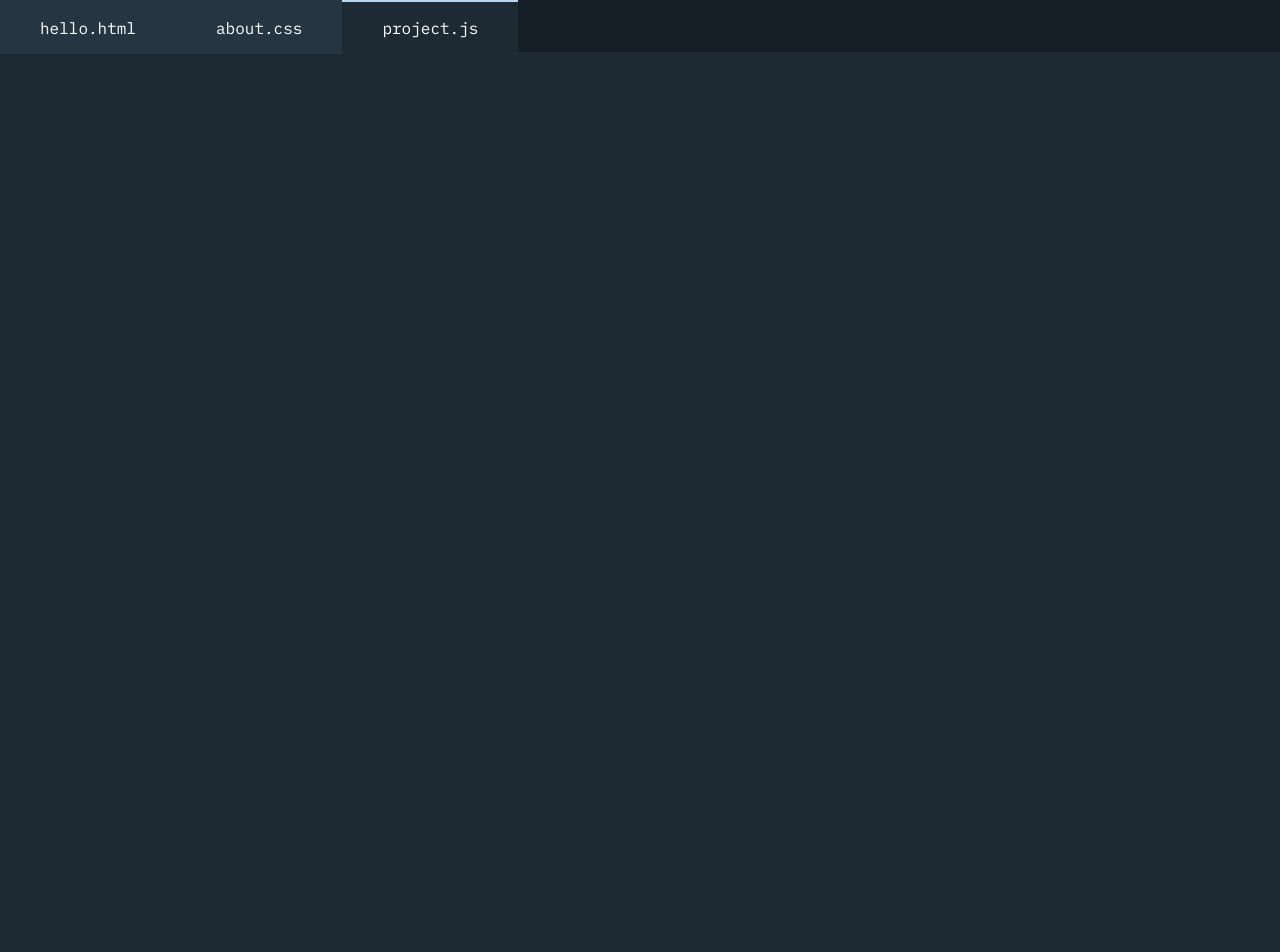
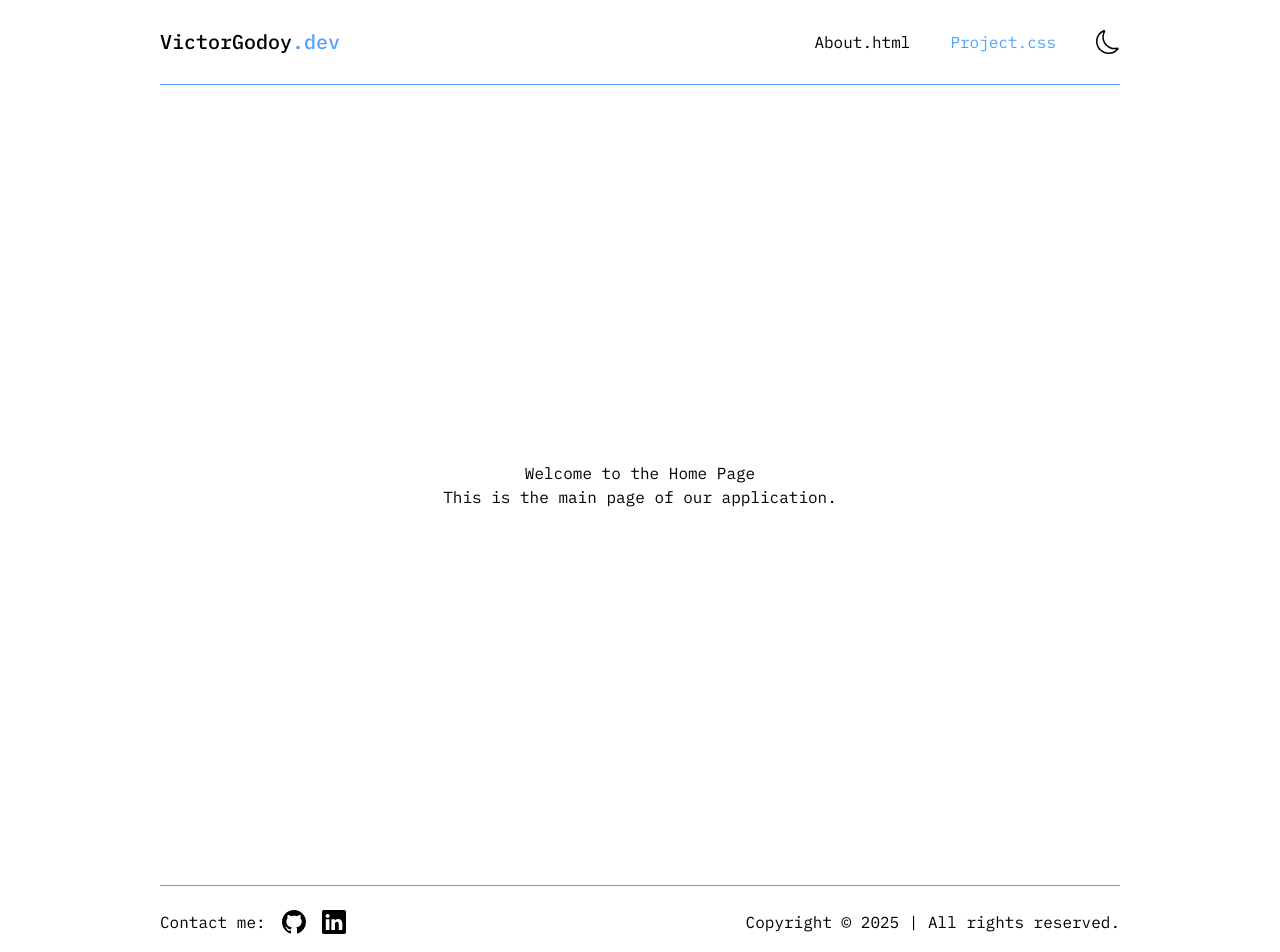
Before and after one commit to victorrgodoy/victor.dev, a React (Vite) app: page /project in a window 1280 px wide. Shown: the top 952 px of the page. Before the commit the page ends 800 px from the top, so only its background shows below. Built offline with nearby package versions, Linux system fonts and the light colour scheme.

Commit message:
feat: layout -> header and footer / responsive

```diff
--- a/package.json
+++ b/package.json
@@ -13,6 +13,7 @@
     "@tailwindcss/vite": "^4.1.10",
     "react": "^19.1.0",
     "react-dom": "^19.1.0",
+    "react-icons": "^5.5.0",
     "react-router-dom": "^7.6.2",
     "tailwindcss": "^4.1.10"
   },
--- a/src/App.jsx
+++ b/src/App.jsx
@@ -1,9 +1,13 @@
-import Nav from "./components/Nav"
+import Header from "./components/layout/Header";
+import Footer from "./components/layout/Footer";
+import Home from "./pages/home";
 
 function App() {
   return (
-      <>
-        <Nav/>
+    <>
+        <Header />
+        <Home/>
+        <Footer />
     </>
   );
 }
--- a/src/components/Nav.jsx
+++ /dev/null
@@ -1,38 +0,0 @@
-import { NavLink } from 'react-router-dom';
-
-function Nav() {
-  const links = [
-    { path: '/hello', name: 'hello.html' },
-    { path: '/about', name: 'about.css' },
-    { path: '/project', name: 'project.js' }
-  ];
-
-  return (
-    <nav className="bg-[#161F27] h-[52px] flex items-center">
-      <ul className="flex">
-        {links.map((link) => (
-          <li key={link.path} >
-            <NavLink
-              to={link.path}
-              className={({ isActive }) =>
-                `px-[40px] py-[14px]
-                inline-block
-                border-t-3
-                border-[#253541]
-                transition-colors ${
-                  isActive
-                    ? 'bg-[#1D2A34] border-[#b8d5f0]'
-                    : 'bg-[#253541]'
-                }`
-              }
-            >
-              {link.name}
-            </NavLink>
-          </li>
-        ))}
-      </ul>
-    </nav>
-  );
-}
-
-export default Nav
--- /dev/null
+++ b/src/components/layout/Footer.jsx
@@ -0,0 +1,30 @@
+import { BsGithub, BsLinkedin } from 'react-icons/bs';
+
+function Footer() {
+    return(
+        <div className='text-[var(--color-text)] bg-[var(--color-background)] px-6 text-md'>
+            <div className="border-t border-blue-400 w-full max-w-[960px] mx-auto"/>
+            <footer className="h-auto py-6 flex flex-col sm:flex-row justify-center sm:justify-between items-center gap-4 max-w-[960px] mx-auto w-full">
+                 <div className='flex gap-4 items-center'>
+                <p>Contact me: </p>
+                    <a  href='https://github.com/victorrgodoy'
+                        target='_blank'
+                        rel="noopener noreferrer nofollow"
+                        className='cursor:auto hover:scale-110 text-2xl'
+                    >
+                    <BsGithub/>
+                    </a>
+                    <a  href='https://www.linkedin.com/in/victorgodoy-/'
+                        target='_blank'
+                        rel="noopener noreferrer nofollow"
+                        className="cursor:auto hover:scale-110 text-2xl"
+                    >
+                    <BsLinkedin/>
+                    </a>
+                    </div>
+                    <p>Copyright © 2025 | All rights reserved.</p>
+            </footer>
+        </div>
+    )
+}
+export default Footer
--- /dev/null
+++ b/src/components/layout/Header.jsx
@@ -0,0 +1,132 @@
+import { NavLink } from "react-router-dom";
+import { BsList, BsSun, BsMoon } from 'react-icons/bs';
+import { useState, useEffect } from "react";
+
+function Header(){
+    const [isDark, setIsDark] = useState(false);
+    const [isMenuOpen, setIsMenuOpen] = useState(false);
+
+    useEffect(() => {
+        if (isDark) {
+            document.documentElement.classList.add("dark");
+        } else {
+            document.documentElement.classList.remove("dark");
+        }
+    }, [isDark]);
+
+    const toggleTheme = () => {
+        setIsDark(!isDark);
+    }
+
+    const toggleMenu = () => {
+        setIsMenuOpen(!isMenuOpen);
+    }
+
+    const links = [
+        { path: '/about', name: 'About.html' },
+        { path: '/project', name: 'Project.css' }
+    ];
+
+    return(
+            <div class="text-[var(--color-text)] bg-[var(--color-background)] px-6">
+            <header className="h-[84px] flex justify-between items-center box-border max-w-[960px] mx-auto w-full">
+                <h1>
+                    <NavLink to="/" className=" text-xl font-medium hover:text-blue-400">
+                        VictorGodoy<span className="text-blue-400">.dev</span>
+                    </NavLink>
+                </h1>
+
+                <nav className="flex gap-10">
+                    <ul className="gap-10 sm:flex hidden">
+                        {links.map((link) => (
+                            <li key={link.path}>
+                                <NavLink
+                                    to={link.path}
+                                    className={({ isActive}) =>
+                                    [
+                                        isActive ? 'text-blue-400 py-2 inline-block' : "hover:text-blue-400 py-2 inline-block",
+                                    ].join(' ')}>
+                                    {link.name}
+                                </NavLink>
+                            </li>
+                        ))}
+                    </ul>
+                   <button
+                        onClick={toggleTheme}
+                        className={`text-2xl hover:text-blue-400 cursor-pointer sm:block hidden transition-transform duration-500 ${
+                            isDark ? 'rotate-90' : 'rotate-0'
+                        }`}
+                        >
+                        {isDark ? <BsSun /> : <BsMoon />}
+                    </button>
+                    <button onClick={toggleMenu} className="text-2xl hover:text-blue-400 cursor-pointer sm:hidden">
+                        <BsList />
+                    </button>
+                </nav>
+            </header>
+            <div className="border-t border-blue-400 w-full max-w-[960px] mx-auto"/>
+                {isMenuOpen && (
+                    <div className="sm:hidden bg-[var(--color-background)] text-[var(--color-text)] py-5 flex flex-col items-center gap-4 text-center">
+                           <button onClick={toggleTheme} className={`text-2xl hover:text-blue-400 cursor-pointer transition-transform duration-500
+                           ${isDark ? 'rotate-90' : 'rotate-0'}`}>
+                                {isDark ? <BsSun /> : <BsMoon />}
+                            </button>
+                        <ul>
+                            {links.map((link) => (
+                                <li key={link.path}>
+                                    <NavLink
+                                        to={link.path}
+                                        className={({ isActive }) =>
+                                            [
+                                                isActive ? 'text-blue-400 py-2 inline-block' : "hover:text-blue-400 py-2 inline-block",
+                                            ].join(' ')}
+                                    >
+                                        {link.name}
+                                    </NavLink>
+                                </li>
+                            ))}
+                        </ul>
+                    </div>
+                )}
+
+        </div>
+    )
+}
+export default Header
+
+
+
+
+
+
+
+
+
+
+
+    // <div className="
+        //         w-full
+        //         max-w-[calc(12*40px+11*40px)] /* (12 colunas + 11 gutters) */
+        //         mx-auto /* Centraliza horizontalmente */
+        //         grid
+        //         grid-cols-12
+        //         gap-[40px]
+        //         items-center
+        //         justify-items-center /* Centraliza conteúdo das células */
+        //         h-screen
+        //         px-4 /* Padding para evitar colar nas bordas em mobile */
+        //         ">
+        //      <div className="
+        //             md:col-span-4
+        //             order-1 md:order-none
+        //             text-center md:text-left
+        //         ">
+        //         <p>Olá, meu nome é</p>
+        //         <h1>Victor Godoy</h1>
+        //         <p>Desenvolvedor Full-Stack</p>
+        //     </div>
+
+        //     <div className="col-9">
+        //         <img src="/images/profile.png" alt="Victor Godoy" className="w-full h-auto bg-amber-400"/>
+        //     </div>
+        // </div>
--- a/src/index.css
+++ b/src/global.css
@@ -1,14 +1,16 @@
 @import url("https://fonts.googleapis.com/css2?family=IBM+Plex+Mono:ital,wght@0,100;0,200;0,300;0,400;0,500;0,600;0,700;1,100;1,200;1,300;1,400;1,500;1,600;1,700&display=swap");
 @import "tailwindcss";
+@custom-variant dark (&:where(.dark, .dark *));
 
 :root {
-  --font-ibm-plex-mono: "IBM Plex Mono", monospace;
+  --color-background: #ffffff;
+  --color-text: #000000;
 }
 
+.dark {
+  --color-background: #161F27;
+  --color-text: #ffffff;
+}
 body{
-  font-family: var(--font-ibm-plex-mono);
-  margin: 0;
-  padding: 0;
-  color: #FFFF;
-  background-color: #1D2A34;
+  font-family: "IBM Plex Mono", monospace;
 }
--- a/src/main.jsx
+++ b/src/main.jsx
@@ -1,7 +1,7 @@
 import { StrictMode } from 'react'
 import { createRoot } from 'react-dom/client'
 import { BrowserRouter } from 'react-router-dom'
-import './index.css'
+import './global.css'
 import App from './App.jsx'
 
 createRoot(document.getElementById('root')).render(
--- /dev/null
+++ b/src/pages/home.jsx
@@ -0,0 +1,10 @@
+function Home() {
+    return (
+            <div className="bg-[var(--color-background)] text-[var(--color-text)] min-h-screen flex flex-col items-center justify-center">
+            <h1>Welcome to the Home Page</h1>
+            <p>This is the main page of our application.</p>
+            </div>
+    );
+}
+
+export default Home;
```
Also changed, not shown: src/pages/about.jsx (added), src/pages/project.jsx (added), 1 other file (tests, documents, lock files or other folders).
